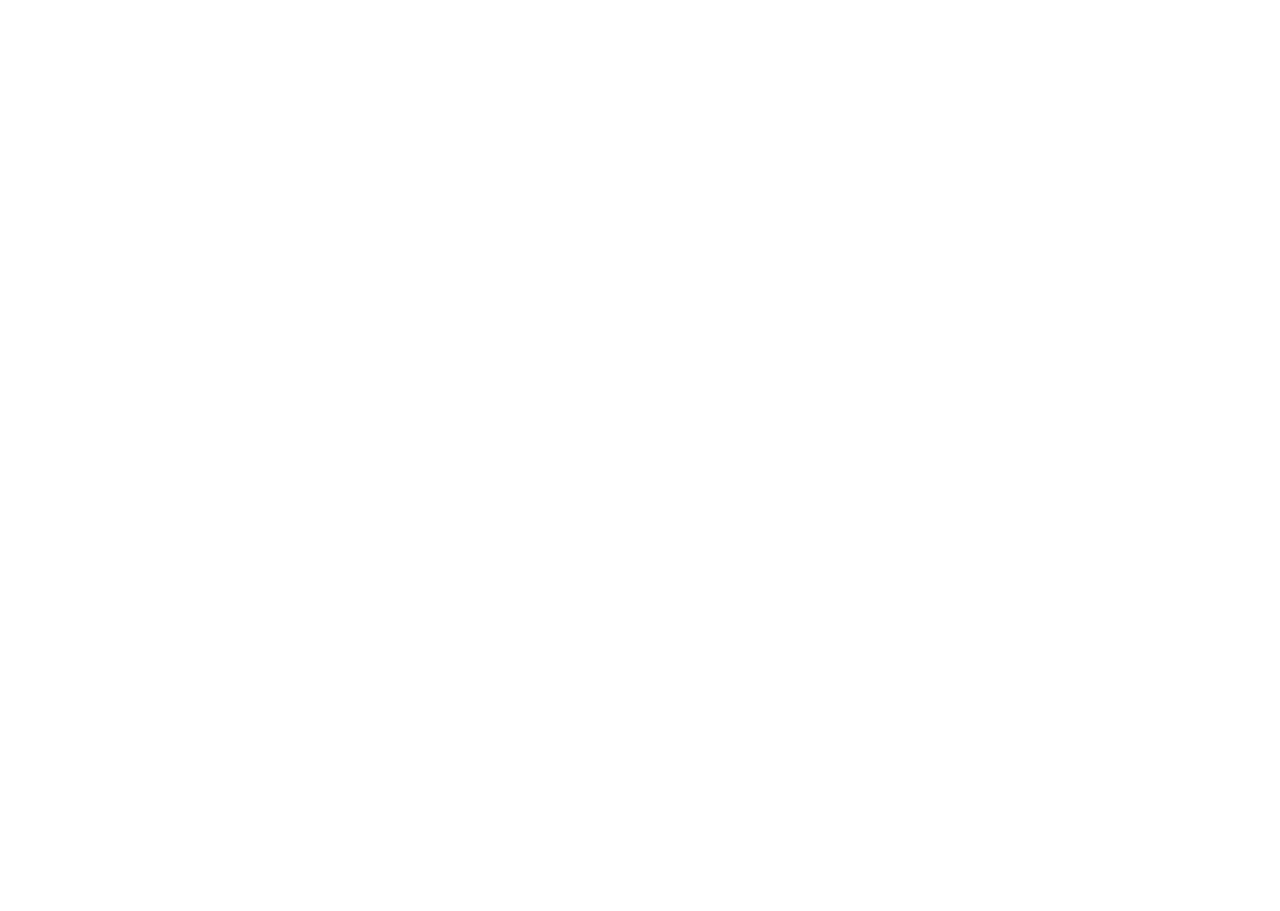
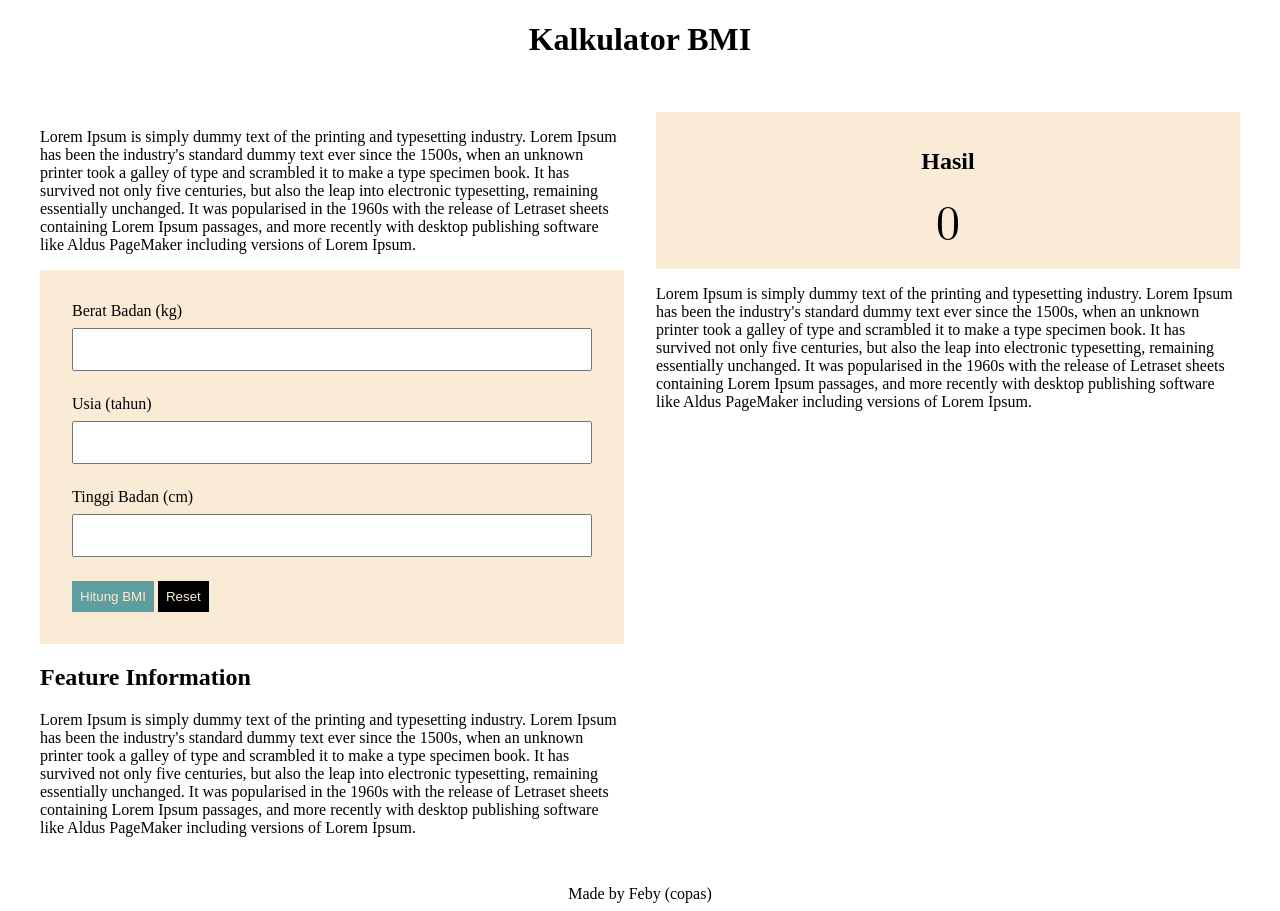
Before and after one commit to revou-fundamental-course/20-jan-25-peboiy25, a plain HTML site: page index.html in a window 1280 px wide. Before the commit the page ends 800 px from the top, so only its background shows below. Drawn offline with Linux system fonts and the light colour scheme.

Commit message:
progress update css

```diff
--- a/css/styles.css
+++ b/css/styles.css
@@ -0,0 +1,58 @@
+/* Ini File CSS */
+
+main {
+    display: flex;
+    gap: 32px;
+    padding: 32px;
+}
+
+footer {
+    text-align: center;
+}
+
+.main-header {
+    text-align: center;
+}
+
+input[type=number] {
+    width: 100%;
+    padding: 12px 20px;
+    margin: 8px 0;
+    box-sizing: border-box;
+}
+
+form {
+    background-color: antiquewhite;
+    padding: 32px;
+}
+
+.form-group {
+    display: flex;
+    flex-direction: column;
+    padding-bottom: 16px;
+}
+
+button {
+    border: none;
+    padding: 8px;
+    color: antiquewhite;
+}
+
+.bg-black {
+    background-color: black;
+}
+
+.bg-cadet-blue {
+    background-color: cadetblue;
+}
+
+.result-section {
+    padding: 16px;
+    text-align: center;
+    background-color: antiquewhite;
+}
+
+#result-bmi {
+    font-size: xxx-large;
+    font-family: math;
+}
--- a/index.html
+++ b/index.html
@@ -9,6 +9,97 @@
 </head>
 
 <body>
+    <header class="main-header">
+        <h1>Kalkulator BMI</h1>
+    </header>
 
+    <main>
+        <!-- Left Content -->
+        <section>
+            <!-- Introduction -->
+            <article>
+                <p>Lorem Ipsum is simply dummy text of the printing and typesetting industry. Lorem Ipsum has been the
+                    industry's standard dummy text ever since the 1500s, when an unknown printer took a galley of type
+                    and
+                    scrambled it to make a type specimen book. It has survived not only five centuries, but also the
+                    leap
+                    into electronic typesetting, remaining essentially unchanged. It was popularised in the 1960s with
+                    the
+                    release of Letraset sheets containing Lorem Ipsum passages, and more recently with desktop
+                    publishing
+                    software like Aldus PageMaker including versions of Lorem Ipsum.</p>
+            </article>
+
+            <!-- Form -->
+            <form>
+                <div class="form-group">
+                    <label for="input-berat-badan">Berat Badan (kg)</label>
+                    <input type="number" id="input-berat-badan">
+                </div>
+
+                <div class="form-group">
+                    <label for="input-usia">Usia (tahun)</label>
+                    <input type="number" id="input-usia">
+                </div>
+
+                <div class="form-group">
+                    <label for="input-tinggi-badan">Tinggi Badan (cm)</label>
+                    <input type="number" id="input-tinggi-badan">
+                </div>
+
+                <div>
+                    <button class="bg-cadet-blue">Hitung BMI</button>
+                    <button class="bg-black">Reset</button>
+                </div>
+            </form>
+
+            <!-- Feature Information -->
+            <article>
+                <header>
+                    <h2>Feature Information</h2>
+                </header>
+
+                <p>Lorem Ipsum is simply dummy text of the printing and typesetting industry. Lorem Ipsum has been the
+                    industry's standard dummy text ever since the 1500s, when an unknown printer took a galley of type
+                    and
+                    scrambled it to make a type specimen book. It has survived not only five centuries, but also the
+                    leap
+                    into electronic typesetting, remaining essentially unchanged. It was popularised in the 1960s with
+                    the
+                    release of Letraset sheets containing Lorem Ipsum passages, and more recently with desktop
+                    publishing
+                    software like Aldus PageMaker including versions of Lorem Ipsum.</p>
+            </article>
+        </section>
+
+        <section>
+            <section class="result-section">
+                <header>
+                    <h2>Hasil</h2>
+                </header>
+
+                <div>
+                    <span id="result-bmi">0</span>
+                </div>
+            </section>
+
+            <article>
+                <p>Lorem Ipsum is simply dummy text of the printing and typesetting industry. Lorem Ipsum has been the
+                    industry's standard dummy text ever since the 1500s, when an unknown printer took a galley of type
+                    and
+                    scrambled it to make a type specimen book. It has survived not only five centuries, but also the
+                    leap
+                    into electronic typesetting, remaining essentially unchanged. It was popularised in the 1960s with
+                    the
+                    release of Letraset sheets containing Lorem Ipsum passages, and more recently with desktop
+                    publishing
+                    software like Aldus PageMaker including versions of Lorem Ipsum.</p>
+            </article>
+        </section>
+    </main>
+
+    <footer>
+        <span>Made by Feby (copas)</span>
+    </footer>
 </body>
 </html>
```
